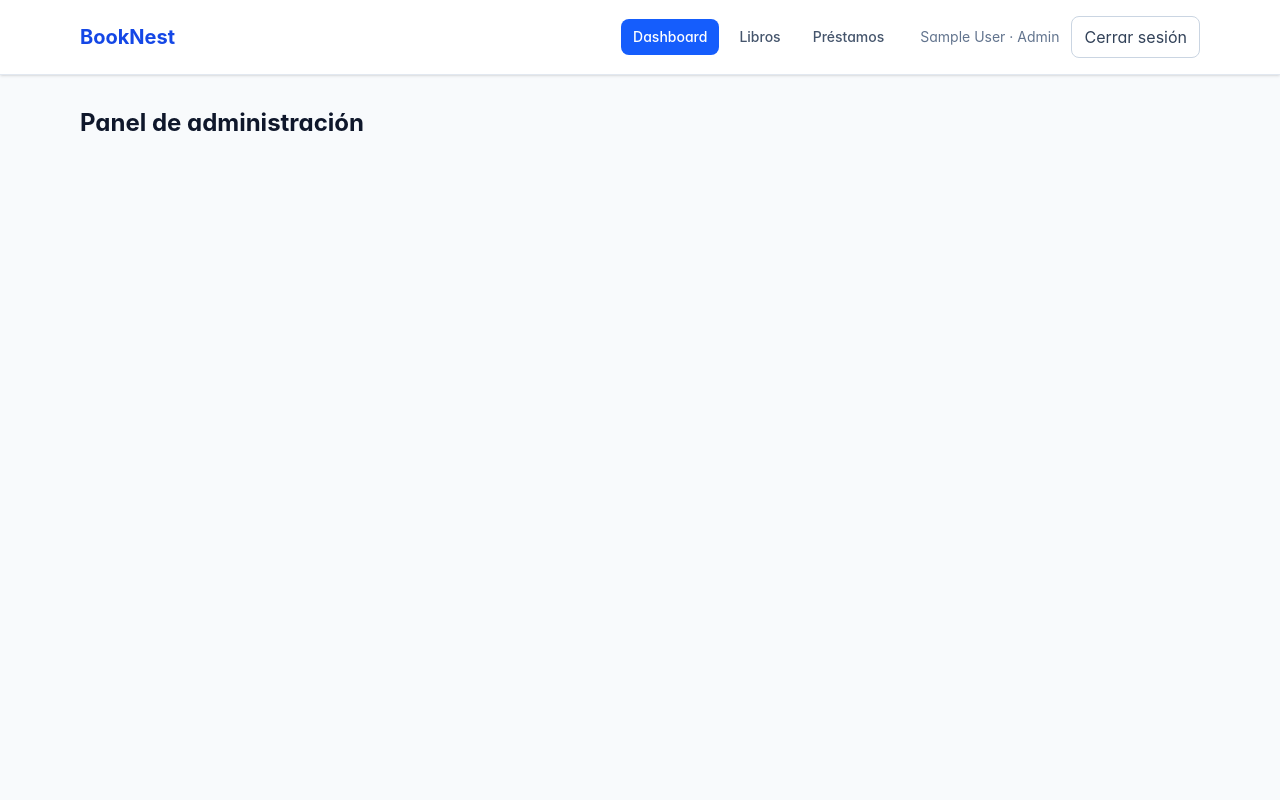
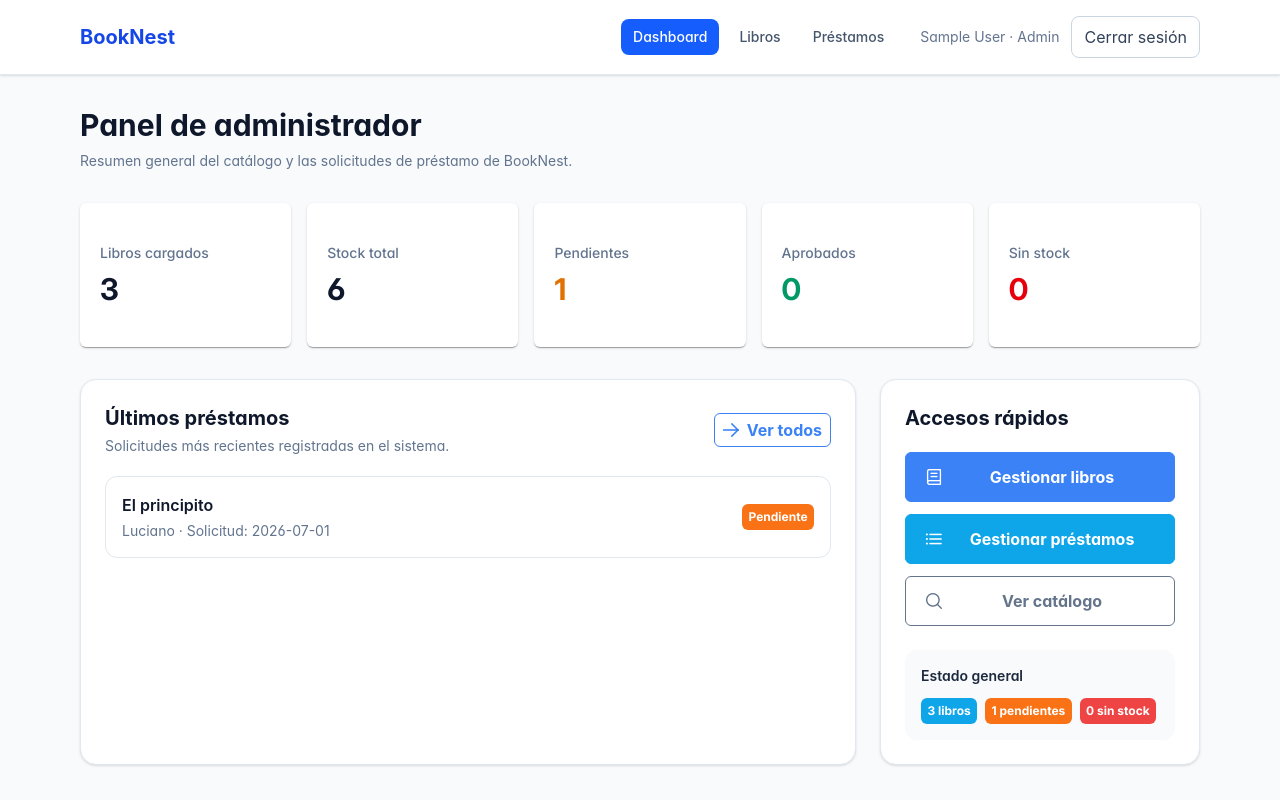
Before and after one commit to LucianoGauna/booknest-react, a React (Vite) app: page /admin in a window 1280 px wide. Built offline with nearby package versions, Linux system fonts and the light colour scheme; sample sign-in values are in the browser's storage.

Commit message:
style: modificar estilos generales

```diff
--- a/src/components/BookFormDialog.jsx
+++ b/src/components/BookFormDialog.jsx
@@ -89,7 +89,6 @@ export default function BookFormDialog({
       return "La descripción es obligatoria.";
     }
 
-
     return "";
   }
 
@@ -109,14 +108,17 @@ export default function BookFormDialog({
   const footer = (
     <div className="flex justify-end gap-2">
       <Button
+        className="px-2! py-1.5!"
         label="Cancelar"
         icon="pi pi-times"
         severity="secondary"
+        text
         outlined
         onClick={onHide}
       />
 
       <Button
+        className="px-2! py-1.5!"
         label={isEditing ? "Guardar cambios" : "Agregar libro"}
         icon="pi pi-check"
         onClick={handleSubmit}
--- a/src/pages/AdminDashboard.jsx
+++ b/src/pages/AdminDashboard.jsx
@@ -1,3 +1,168 @@
+import { Link } from "react-router-dom";
+import { Card } from "primereact/card";
+import { Tag } from "primereact/tag";
+import { Button } from "primereact/button";
+import PageHeader from "../components/PageHeader";
+import LoanStatusTag from "../components/LoanStatusTag";
+import { users } from "../data/users";
+import { useLibrary } from "../context/useLibrary";
+
 export default function AdminDashboard() {
-  return <h1 className="text-2xl font-bold">Panel de administración</h1>;
+  const { books, loans } = useLibrary();
+
+  const totalBooks = books.length;
+  const totalStock = books.reduce((acc, book) => acc + Number(book.stock), 0);
+  const pendingLoans = loans.filter((loan) => loan.status === "Pendiente").length;
+  const approvedLoans = loans.filter((loan) => loan.status === "Aprobado").length;
+  const outOfStockBooks = books.filter((book) => book.stock === 0).length;
+
+  const latestLoans = loans.slice(-5).reverse();
+
+  function getBookTitle(bookId) {
+    const book = books.find((item) => item.id === bookId);
+    return book?.title || "Libro eliminado";
+  }
+
+  function getUserName(userId) {
+    const user = users.find((item) => item.id === userId);
+    return user?.name || "Usuario eliminado";
+  }
+
+  return (
+    <section>
+      <PageHeader
+        title="Panel de administrador"
+        description="Resumen general del catálogo y las solicitudes de préstamo de BookNest."
+      />
+
+      <div className="mb-8 grid gap-4 md:grid-cols-2 lg:grid-cols-5">
+        <Card className="shadow-sm">
+          <p className="text-sm font-medium text-slate-500">Libros cargados</p>
+          <p className="mt-2 text-3xl font-bold text-slate-900">{totalBooks}</p>
+        </Card>
+
+        <Card className="shadow-sm">
+          <p className="text-sm font-medium text-slate-500">Stock total</p>
+          <p className="mt-2 text-3xl font-bold text-slate-900">{totalStock}</p>
+        </Card>
+
+        <Card className="shadow-sm">
+          <p className="text-sm font-medium text-slate-500">Pendientes</p>
+          <p className="mt-2 text-3xl font-bold text-amber-600">
+            {pendingLoans}
+          </p>
+        </Card>
+
+        <Card className="shadow-sm">
+          <p className="text-sm font-medium text-slate-500">Aprobados</p>
+          <p className="mt-2 text-3xl font-bold text-emerald-600">
+            {approvedLoans}
+          </p>
+        </Card>
+
+        <Card className="shadow-sm">
+          <p className="text-sm font-medium text-slate-500">Sin stock</p>
+          <p className="mt-2 text-3xl font-bold text-red-600">
+            {outOfStockBooks}
+          </p>
+        </Card>
+      </div>
+
+      <div className="grid gap-6 lg:grid-cols-[1fr_320px]">
+        <div className="rounded-2xl border border-slate-200 bg-white p-6 shadow-sm">
+          <div className="mb-5 flex items-center justify-between gap-4">
+            <div>
+              <h2 className="text-xl font-bold text-slate-900">
+                Últimos préstamos
+              </h2>
+              <p className="mt-1 text-sm text-slate-500">
+                Solicitudes más recientes registradas en el sistema.
+              </p>
+            </div>
+
+            <Link to="/admin/prestamos">
+              <Button className="px-2! py-1!" label="Ver todos" icon="pi pi-arrow-right" outlined />
+            </Link>
+          </div>
+
+          {latestLoans.length > 0 ? (
+            <div className="space-y-3">
+              {latestLoans.map((loan) => (
+                <div
+                  key={loan.id}
+                  className="flex flex-col gap-3 rounded-xl border border-slate-200 p-4 md:flex-row md:items-center md:justify-between"
+                >
+                  <div>
+                    <p className="font-semibold text-slate-900">
+                      {getBookTitle(loan.bookId)}
+                    </p>
+                    <p className="mt-1 text-sm text-slate-500">
+                      {getUserName(loan.userId)} · Solicitud:{" "}
+                      {loan.requestDate}
+                    </p>
+                  </div>
+
+                  <LoanStatusTag status={loan.status} />
+                </div>
+              ))}
+            </div>
+          ) : (
+            <div className="rounded-xl border border-dashed border-slate-300 p-8 text-center">
+              <p className="font-medium text-slate-700">
+                No hay préstamos registrados.
+              </p>
+              <p className="mt-1 text-sm text-slate-500">
+                Cuando un usuario solicite un libro, aparecerá en esta sección.
+              </p>
+            </div>
+          )}
+        </div>
+
+        <div className="rounded-2xl border border-slate-200 bg-white p-6 shadow-sm">
+          <h2 className="text-xl font-bold text-slate-900">Accesos rápidos</h2>
+
+          <div className="mt-5 space-y-3">
+            <Link to="/admin/libros" className="block">
+              <Button
+                label="Gestionar libros"
+                icon="pi pi-book"
+                className="w-full"
+              />
+            </Link>
+
+            <Link to="/admin/prestamos" className="block">
+              <Button
+                label="Gestionar préstamos"
+                icon="pi pi-list"
+                severity="info"
+                className="w-full"
+              />
+            </Link>
+
+            <Link to="/catalogo" className="block">
+              <Button
+                label="Ver catálogo"
+                icon="pi pi-search"
+                severity="secondary"
+                outlined
+                className="w-full"
+              />
+            </Link>
+          </div>
+
+          <div className="mt-6 rounded-xl bg-slate-50 p-4">
+            <p className="text-sm font-semibold text-slate-800">
+              Estado general
+            </p>
+
+            <div className="mt-3 flex flex-wrap gap-2">
+              <Tag value={`${totalBooks} libros`} severity="info" />
+              <Tag value={`${pendingLoans} pendientes`} severity="warning" />
+              <Tag value={`${outOfStockBooks} sin stock`} severity="danger" />
+            </div>
+          </div>
+        </div>
+      </div>
+    </section>
+  );
 }
--- a/src/pages/AdminLibros.jsx
+++ b/src/pages/AdminLibros.jsx
@@ -98,6 +98,7 @@ export default function AdminLibros() {
     return (
       <div className="flex flex-wrap gap-2">
         <Button
+          className="px-2! py-1!"
           label="Editar"
           icon="pi pi-pencil"
           severity="info"
@@ -107,6 +108,7 @@ export default function AdminLibros() {
         />
 
         <Button
+          className="px-2! py-1!"
           label="Eliminar"
           icon="pi pi-trash"
           severity="danger"
@@ -128,6 +130,7 @@ export default function AdminLibros() {
           description="Administrá el catálogo disponible para los usuarios de BookNest."
           action={
             <Button
+              className="px-2.5! py-1!"
               label="Agregar libro"
               icon="pi pi-plus"
               onClick={openCreateDialog}
--- a/src/pages/AdminPrestamos.jsx
+++ b/src/pages/AdminPrestamos.jsx
@@ -49,8 +49,9 @@ export default function AdminPrestamos() {
     const isApproved = rowData.status === "Aprobado";
 
     return (
-      <div className="flex flex-wrap gap-2">
+      <div className="flex gap-2">
         <Button
+        className="px-2! py-1!"
           label="Aprobar"
           icon="pi pi-check"
           severity="success"
@@ -61,6 +62,7 @@ export default function AdminPrestamos() {
         />
 
         <Button
+        className="px-2! py-1!"
           label="Rechazar"
           icon="pi pi-times"
           severity="danger"
@@ -71,6 +73,7 @@ export default function AdminPrestamos() {
         />
 
         <Button
+        className="px-2! py-1!"
           label="Devuelto"
           icon="pi pi-refresh"
           severity="info"
--- a/src/pages/MisPrestamos.jsx
+++ b/src/pages/MisPrestamos.jsx
@@ -45,7 +45,7 @@ export default function MisPrestamos() {
         icon="pi pi-times"
         severity="danger"
         outlined
-        size="small"
+        className="px-2! py-1!"
         disabled={!canCancel}
         onClick={() => cancelLoan(rowData.id)}
       />
```
